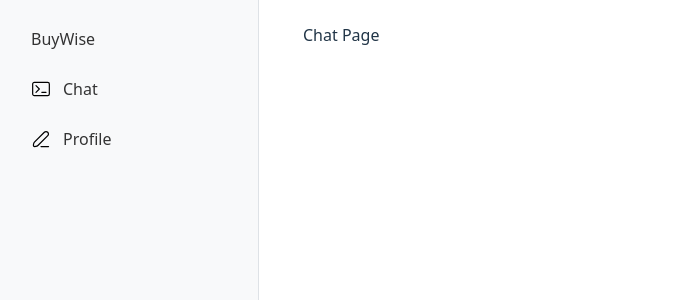
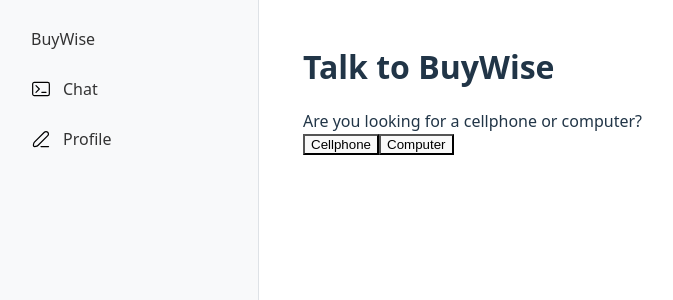
Before and after one commit to zhtgeneral/BuyWise, a React (Vite) app in the folder client/: page /chat in a window 1280 px wide. Shown: the top 300 px of the page, without its empty margins (1-674 px from the left). Built offline with nearby package versions, Linux system fonts and the light colour scheme.

Commit message:
simple bare-bones interactive chat created

```diff
--- a/client/src/pages/ChatPage.jsx
+++ b/client/src/pages/ChatPage.jsx
@@ -1,8 +1,173 @@
+import { useState } from "react";
 /** This is tha page where the user can chat with the AI for products */
 export default function ChatPage() {
+  const [stepIndex, setStepIndex] = useState(0);
+  const [chat, setChat] = useState([
+    { speaker: 'bot', text: 'Are you looking for a cellphone or computer?' },
+  ]);
+  const [answers, setAnswers] = useState({
+    category: '',
+    budgetMax: 0,
+    budgetMin: 1000,
+    brand: '',
+    rating: 0,
+  });
+
+  // Would ideally find some way to store conversation flow in the backend
+  // For now since we are only working on frontend I mocked a demo version that
+  // Brings user through a mock conversation to display the grid answer component
+  const steps = [
+    {
+      key: 'category',
+      question: 'Are you looking for a cellphone or computer?',
+      input: () => (
+        <div>
+          <button onClick={() => handleAnswer('Cellphone', { category: 'Cellphone' })}>Cellphone</button>
+          <button onClick={() => handleAnswer('Computer', { category: 'Computer' })}>Computer</button>
+        </div>
+      ),
+    },
+    {
+      key: 'budgetMin',
+      question: 'What is your budget minimum?',
+      input: () => (
+        <div>
+          <p>Minimum Budget: ${answers.budgetMin}</p>
+          <input
+            type="range"
+            min="0"
+            max="50000"
+            step="1"
+            value={answers.budgetMin}
+            onChange={(e) =>
+              setAnswers((previous) => ({
+                ...previous,
+                budgetMin: parseInt(e.target.value),
+              }))
+            }
+          />
+          <button
+            onClick={() =>
+              handleAnswer(`$${answers.budgetMin}`, {
+                budgetMin: answers.budgetMin,
+              })
+            }
+          >
+            Confirm Budget
+          </button>
+        </div>
+      ),
+    },
+    {
+      key: 'budgetMax',
+      question: 'What is your budget maximum?',
+      input: () => (
+        <div>
+          <p>Maximum Budget: ${answers.budgetMax}</p>
+          <input
+            type="range"
+            min={answers.budgetMin}
+            max="50000"
+            step="1"
+            value={answers.budgetMax}
+            onChange={(e) =>
+              setAnswers((previous) => ({
+                ...previous,
+                budgetMax: parseInt(e.target.value),
+              }))
+            }
+          />
+          <button
+            onClick={() =>
+              handleAnswer(`$${answers.budgetMax}`, {
+                budgetMax: answers.budgetMax,
+              })
+            }
+          >
+            Confirm Budget
+          </button>
+        </div>
+      ),
+    },
+    {
+      key: 'brand',
+      question: 'Do you have a brand preference?',
+      input: () => (
+        <div>
+          <input
+            type="text"
+            value={answers.brand}
+            onChange={(e) =>
+              setAnswers((previous) => ({ ...previous, brand: e.target.value }))
+            }
+            placeholder="Enter a brand"
+          />
+          <button onClick={() => handleAnswer(answers.brand || 'No Preference')}>
+            Submit
+          </button>
+        </div>
+      ),
+    },
+    {
+      key: 'rating',
+      question: 'What is your preferred rating?',
+      input: () => (
+        <div>
+          {[1, 2, 3, 4, 5].map((number) => (
+            <button
+              key={number}
+              onClick={() => handleAnswer(`${number} stars`, { rating: number })}
+            >
+              {number}
+            </button>
+          ))}
+        </div>
+      ),
+    },
+    {
+      key: 'results',
+      question: 'Here is what I found:'
+    },
+  ];
+
+  const currentStep = steps[stepIndex];
+
+  const handleAnswer = (text, updatedAnswer = {}) => {
+    setChat((previous) => [...previous, { speaker: 'user', text }]);
+    setAnswers((previous) => ({ ...previous, ...updatedAnswer }));
+
+    const nextStepIndex = stepIndex + 1;
+
+    setTimeout(() => {
+      if (nextStepIndex < steps.length) {
+        const nextStep = steps[nextStepIndex];
+        setChat((prev) => [...prev, { type: 'bot', text: nextStep.question }]);
+      }
+      setStepIndex(nextStepIndex);
+    }, 500);
+  };
+
   return (
-    <div>
-      Chat Page
-    </div>
+    <main>
+      <h1>Talk to BuyWise</h1>
+      <div>
+        {chat.map((message, index) => (
+          <div>
+            {message.text}
+          </div>
+        ))}
+
+        {currentStep.input && (
+          <div>{currentStep.input()}</div>
+        )}
+
+        {currentStep.key === 'results' && (
+          <div>
+            <h3>Recommended Products</h3>
+            <div>Cool</div>
+          </div>
+        )}
+      </div>
+    </main>
   )
 }
```
